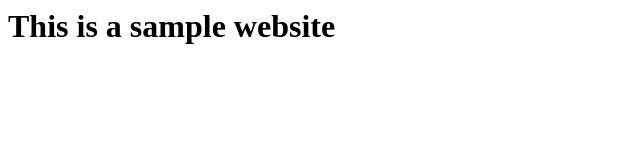
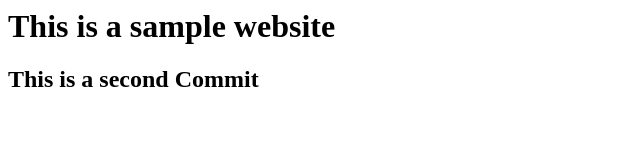
Before and after one commit to maniy7507/myweb, a plain HTML site: page index.html in a window 1280 px wide. Shown: the whole page, without its empty margins (0-640 px from the left). Drawn offline with Linux system fonts and the light colour scheme.

Commit message:
Added modified file

```diff
--- a/index.html
+++ b/index.html
@@ -1 +1,2 @@
 <h1>This is a sample website</h1>
+<h2>This is a second Commit</h2>
```
